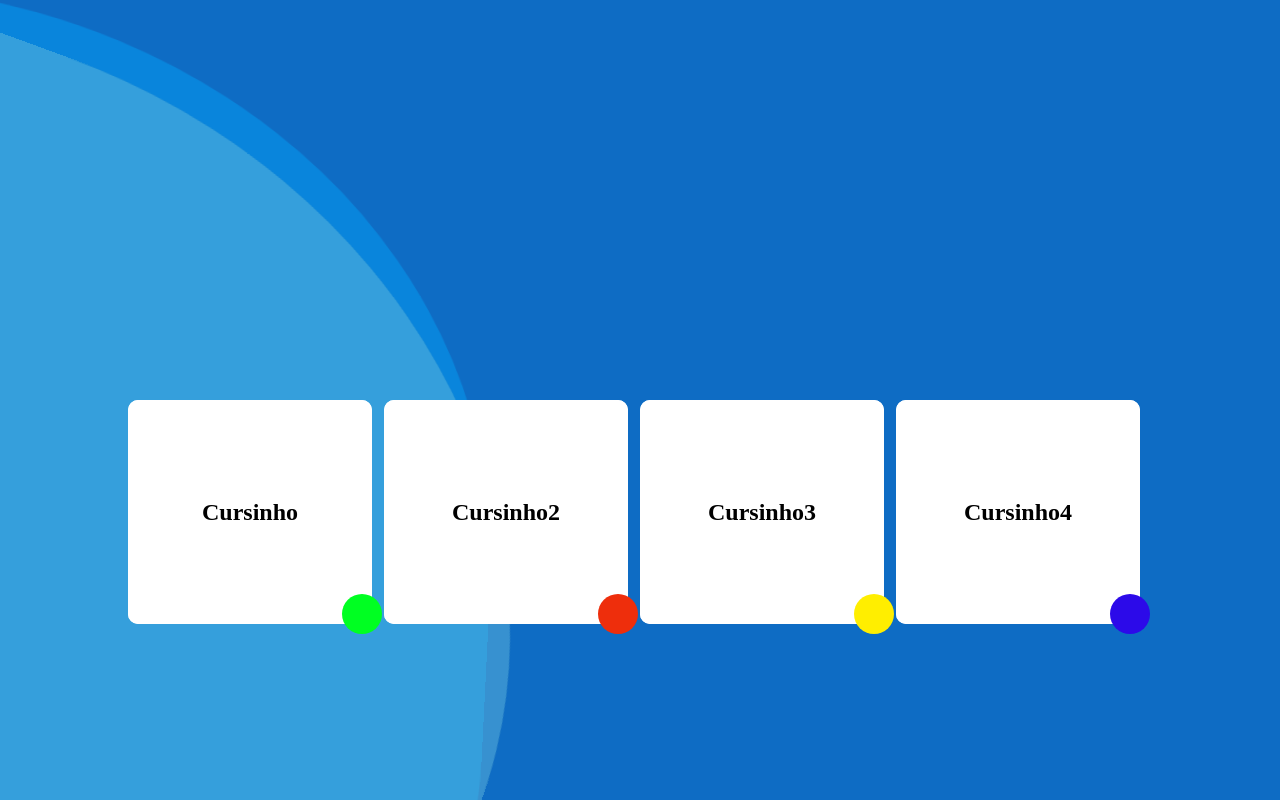
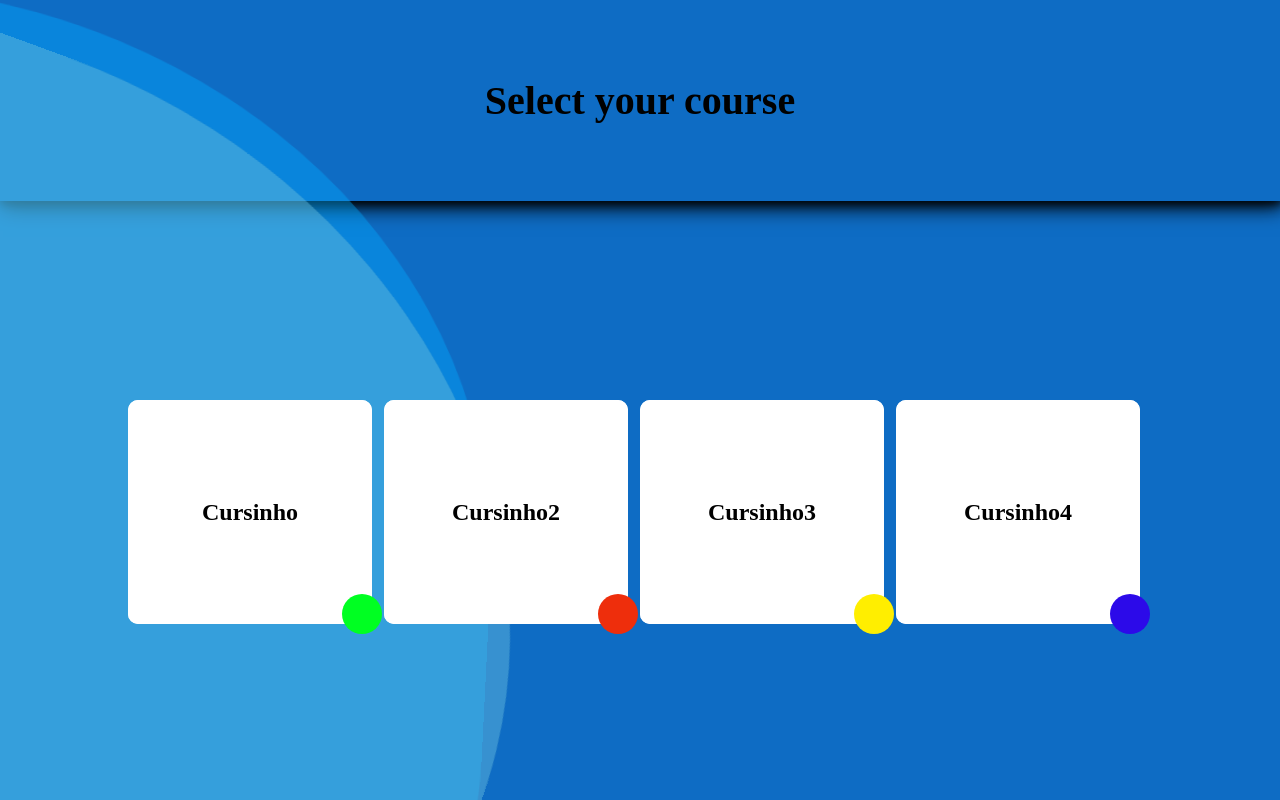
Before and after one commit to Dec0XD/Portal-de-calculo, a plain HTML site: page Tela dos cursos/curso.html in a window 1280 px wide. Drawn offline with Linux system fonts and the light colour scheme.

Commit message:
att cursos

```diff
--- a/Tela dos cursos/curso.html
+++ b/Tela dos cursos/curso.html
@@ -8,6 +8,9 @@
     <link rel="stylesheet" href="cursos.css">
 </head>
 <body>
+    <div class="titulo">
+        <h1>Select your course</h1>
+    </div>
 
     <div class="card">
         <h2>Cursinho</h2>
--- a/Tela dos cursos/cursos.css
+++ b/Tela dos cursos/cursos.css
@@ -1,3 +1,13 @@
+.titulo{
+  width: auto;
+  border-radius: 0 0;
+  box-shadow: 1px 2px 10px #000, 3px 6px 20px #000;
+  padding: 50px 300px;
+  font-size: 20px;
+  color: rgb(0, 0, 0);
+  text-align: center;
+}
+
 .card {
     height: 14rem;
     width: 14rem;
```
Also changed, not shown: Tela dos cursos/cusos.js (deleted), 1 other file.
